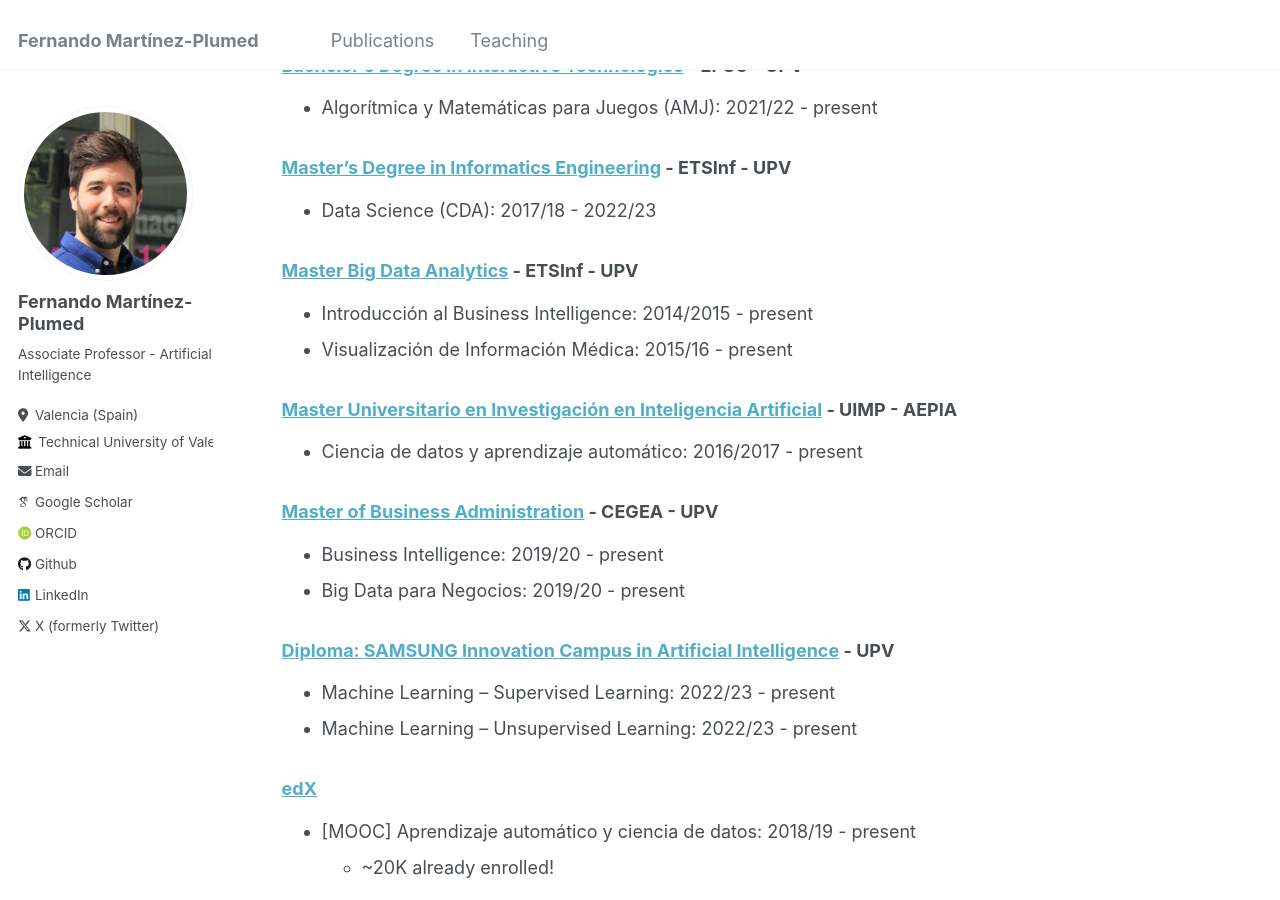
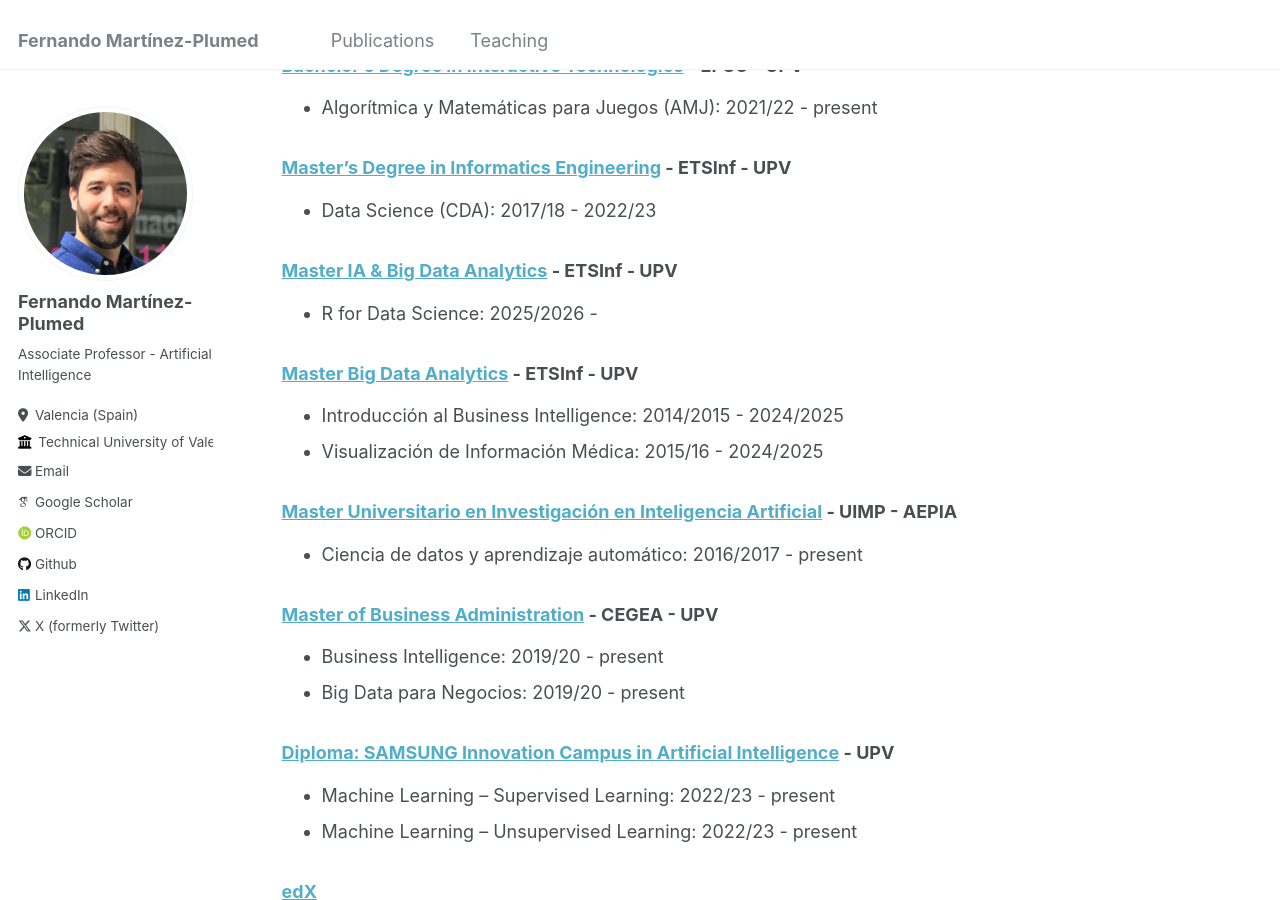
Before and after one commit to nandomp/nandomp.github.io, a Jekyll site: the page built from _pages/teaching.md, in a window 1280 px wide and 900 px high, scrolled down 326 px. Built offline with Jekyll 4.4.1, drawn with Linux system fonts in a browser that asks for light colours; some web fonts are replaced.

Commit message:
Update teaching.md

```diff
--- a/_pages/teaching.md
+++ b/_pages/teaching.md
@@ -38,11 +38,16 @@ author_profile: true
 
 * Data Science (CDA): 2017/18 - 2022/23
 
+### [Master IA & Big Data Analytics](https://iabigdata.webs.upv.es/) - ETSInf - UPV
+
+
+* R for Data Science: 2025/2026 -
+
 ### [Master Big Data Analytics](https://bigdata.webs.upv.es/) - ETSInf - UPV
 
 
-* Introducción al Business Intelligence: 2014/2015 - present
-* Visualización de Información Médica: 2015/16 - present
+* Introducción al Business Intelligence: 2014/2015 - 2024/2025
+* Visualización de Información Médica: 2015/16 - 2024/2025
 
 ### [Master Universitario en Investigación en Inteligencia Artificial](http://www.aepia.org/aepia/index.php/masteria)  - UIMP - AEPIA
 
```
